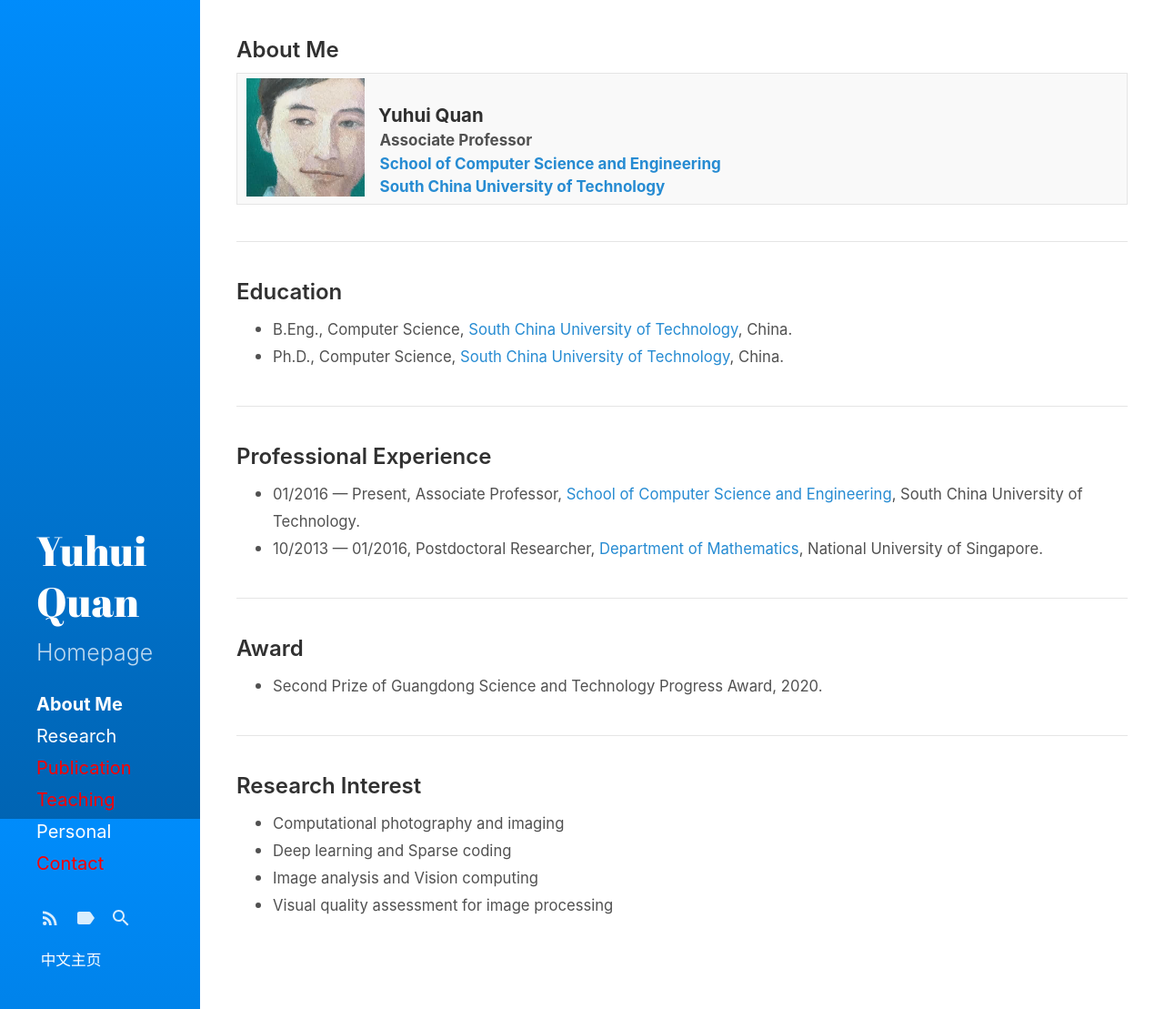
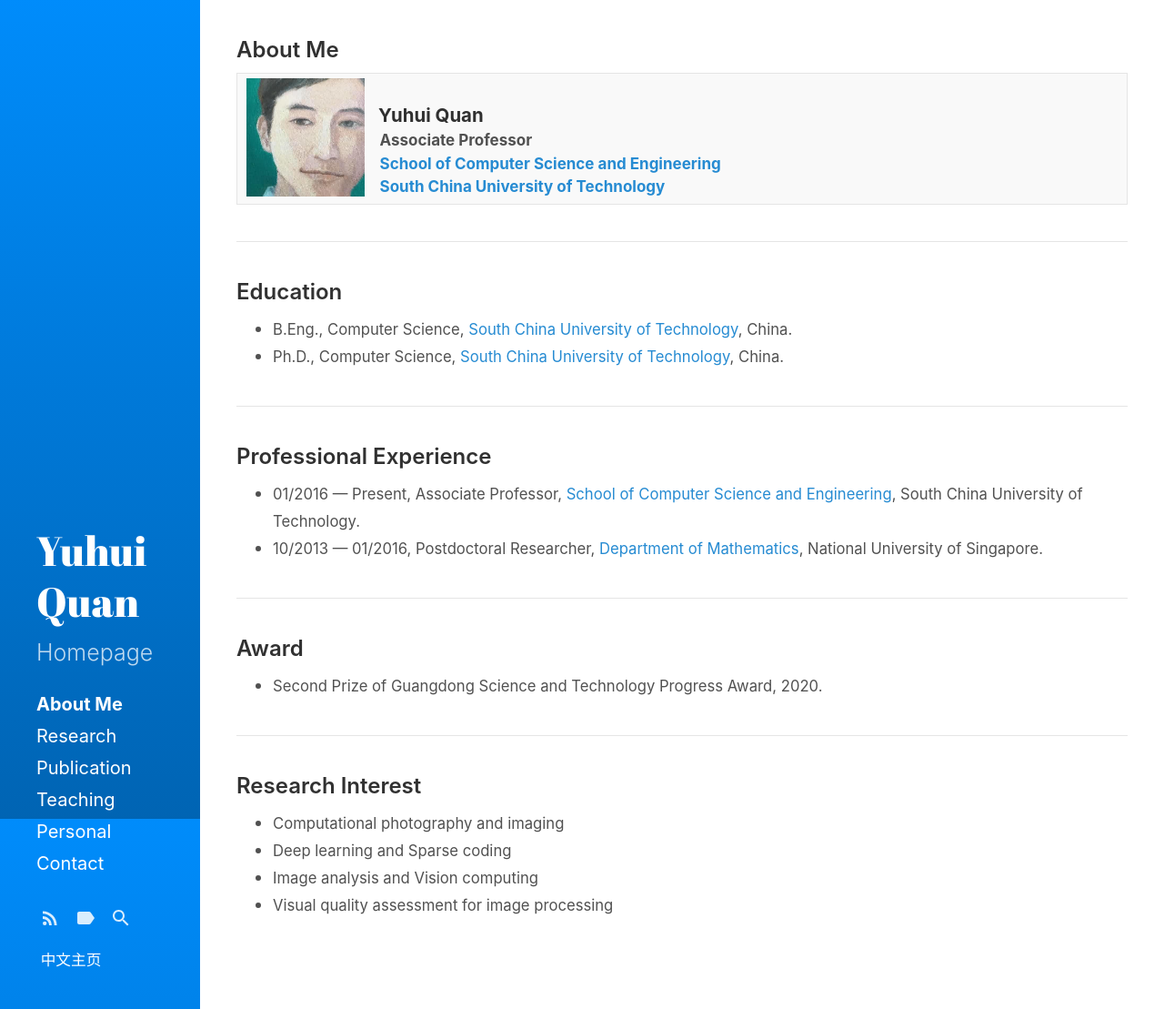
Before and after one commit to csyhquan/csyhquan.github.io, a Jekyll site: the page built from index.html, in a window 1280 px wide and 1109 px high. Shown: the whole window at 91% size. Built offline with Jekyll 4.4.1, drawn with Linux system fonts in a browser that asks for light colours; the list of posts is cut into pages by our own code.

Commit message:
Update category-links.html

```diff
--- a/_includes/category-links.html
+++ b/_includes/category-links.html
@@ -6,7 +6,7 @@
   {% if node.title != null %}
     {% if node.layout == "category" %}
       <a class="category-link {% if page.url == node.url %} active{% endif %}"
-          href="{{ node.url | relative_url }}"><font color="red">{{ node.title }}<font></a>
+          href="{{ node.url | relative_url }}">{{ node.title }}</a>
     {% endif %}
   {% endif %}
 {% endfor %}
```
